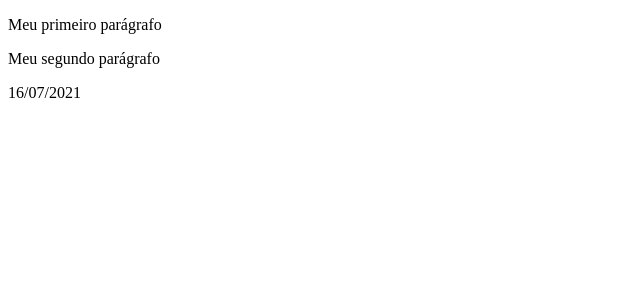
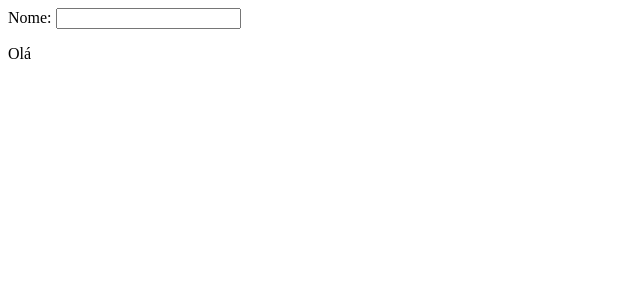
Before and after one commit to saulocode1/santander-lets-code-react, a React (Create React App) app in the folder 3 - React - Componentes Tipo Classe/Aula 03 - Instalação/meu-app/: page / in a window 1280 px wide. Shown: the top 300 px of the page, without its empty margins (0-640 px from the left). Built offline with nearby package versions, Linux system fonts and the light colour scheme.

Commit message:
Create lesson 3.6

```diff
--- /dev/null
+++ b/3 - React - Componentes Tipo Classe/Aula 03 - Instalação/meu-app/src/components/App2.js
@@ -0,0 +1,18 @@
+import React from 'react';
+
+class App2 extends React.Component {
+    constructor(props){
+        super(props);
+    }
+
+    render(){
+    return (
+        <div className="box">
+            <h1 id="title">{this.props.title}</h1>
+            <p id="text">{this.props.children}</p>
+        </div>
+    );
+    }
+}
+
+export default App2;
--- /dev/null
+++ b/3 - React - Componentes Tipo Classe/Aula 03 - Instalação/meu-app/src/components/App3.js
@@ -0,0 +1,25 @@
+import React from 'react';
+
+class App3 extends React.Component {
+    constructor(props){
+        super(props);
+        this.state = {nome: ''};
+    }
+
+    changeName = (event) => {
+        this.setState({nome: event.target.value})
+    }
+
+    render(){
+    return (
+        <>
+            Nome: <input type="text" value={this.state.nome} onChange={this.changeName}></input>
+            <p>
+                Olá {this.state.nome}
+            </p>
+        </>
+    );
+    }
+}
+
+export default App3;
--- a/3 - React - Componentes Tipo Classe/Aula 03 - Instalação/meu-app/src/index.js
+++ b/3 - React - Componentes Tipo Classe/Aula 03 - Instalação/meu-app/src/index.js
@@ -1,11 +1,14 @@
 import React from 'react';
 import ReactDOM from 'react-dom';
-import App from './App';
+import App from './components/App';
+import App2 from './components/App2';
+import App3 from './components/App3';
 import reportWebVitals from './reportWebVitals';
 
 ReactDOM.render(
   <React.StrictMode>
-    <App />
+    <App3 title="Título">
+    </App3>
   </React.StrictMode>,
   document.getElementById('root')
 );
```
Also changed, not shown: 3 - React - Componentes Tipo Classe/Aula 03 - Instalação/meu-app/src/components/App.js (renamed from 3 - React - Componentes Tipo Classe/Aula 03 - Instalação/meu-app/src/App.js).
